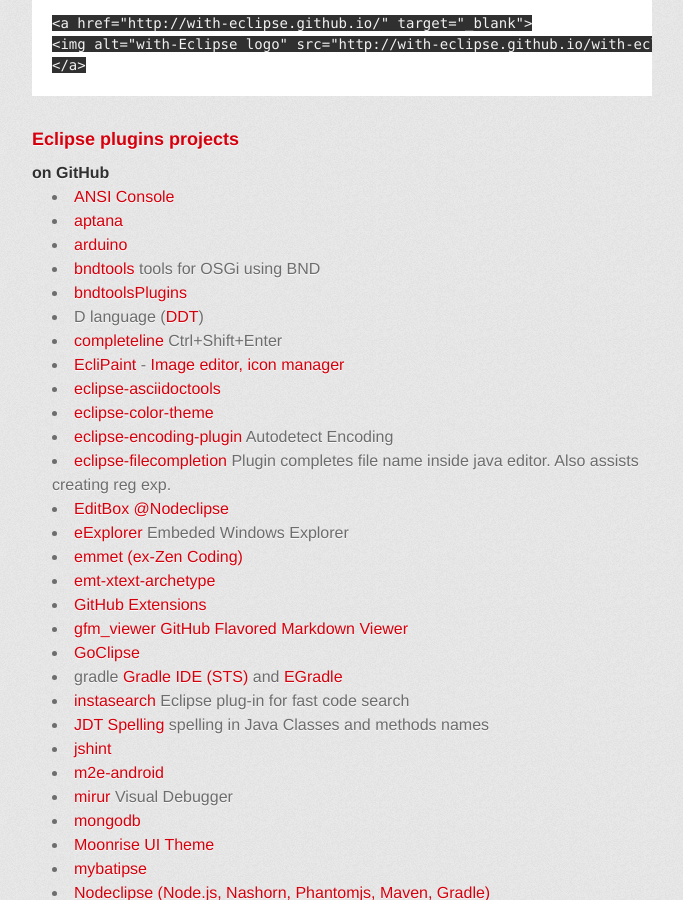
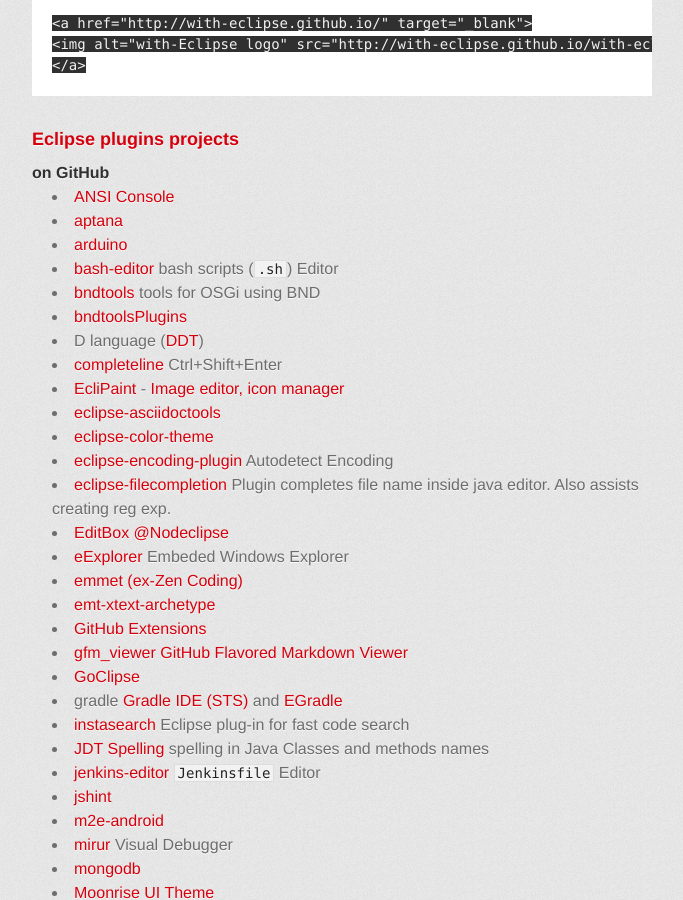
Before and after one commit to with-Eclipse/with-eclipse.github.io, a Jekyll site: the page built from index.md, in a window 1280 px wide and 900 px high, scrolled down 1943 px. Shown: the whole window, without its empty margins (298-981 px from the left). Built offline with Jekyll 4.4.1, drawn with Linux system fonts in a browser that asks for light colours; Markdown is read by kramdown in place of the engine named in the settings; comment, search, counter and statistics services are not loaded.

Commit message:
eclipse-jenkins-editor
ref https://github.com/de-jcup/eclipse-jenkins-editor/issues/2

```diff
--- a/index.md
+++ b/index.md
@@ -96,6 +96,7 @@ Just use code snippet below:
 - [ANSI Console](https://github.com/mihnita/ansi-econsole)
 - [aptana](https://github.com/aptana/studio3)
 - [arduino](https://github.com/jantje/arduino-eclipse-plugin)
+- [bash-editor](https://github.com/de-jcup/eclipse-bash-editor) bash scripts (`.sh`) Editor
 - [bndtools](https://github.com/bndtools/bndtools) tools for OSGi using BND
 - [bndtoolsPlugins](https://github.com/fhuberts/bndtoolsPlugins)
 - D language ([DDT](https://github.com/bruno-medeiros/DDT))
@@ -115,6 +116,7 @@ Just use code snippet below:
 - gradle [Gradle IDE (STS)](https://github.com/spring-projects/eclipse-integration-gradle) and [EGradle](https://github.com/de-jcup/egradle)
 - [instasearch](https://github.com/ajermakovics/eclipse-instasearch) Eclipse plug-in for fast code search
 - [JDT Spelling](https://github.com/hendrens/jdt.spelling) spelling in Java Classes and methods names
+- [jenkins-editor](https://github.com/de-jcup/eclipse-jenkins-editor) `Jenkinsfile` Editor
 - [jshint](https://github.com/eclipsesource/jshint-eclipse/)
 - [m2e-android](https://github.com/rgladwell/m2e-android)
 - [mirur](https://github.com/brandonborkholder/mirur) Visual Debugger
```
